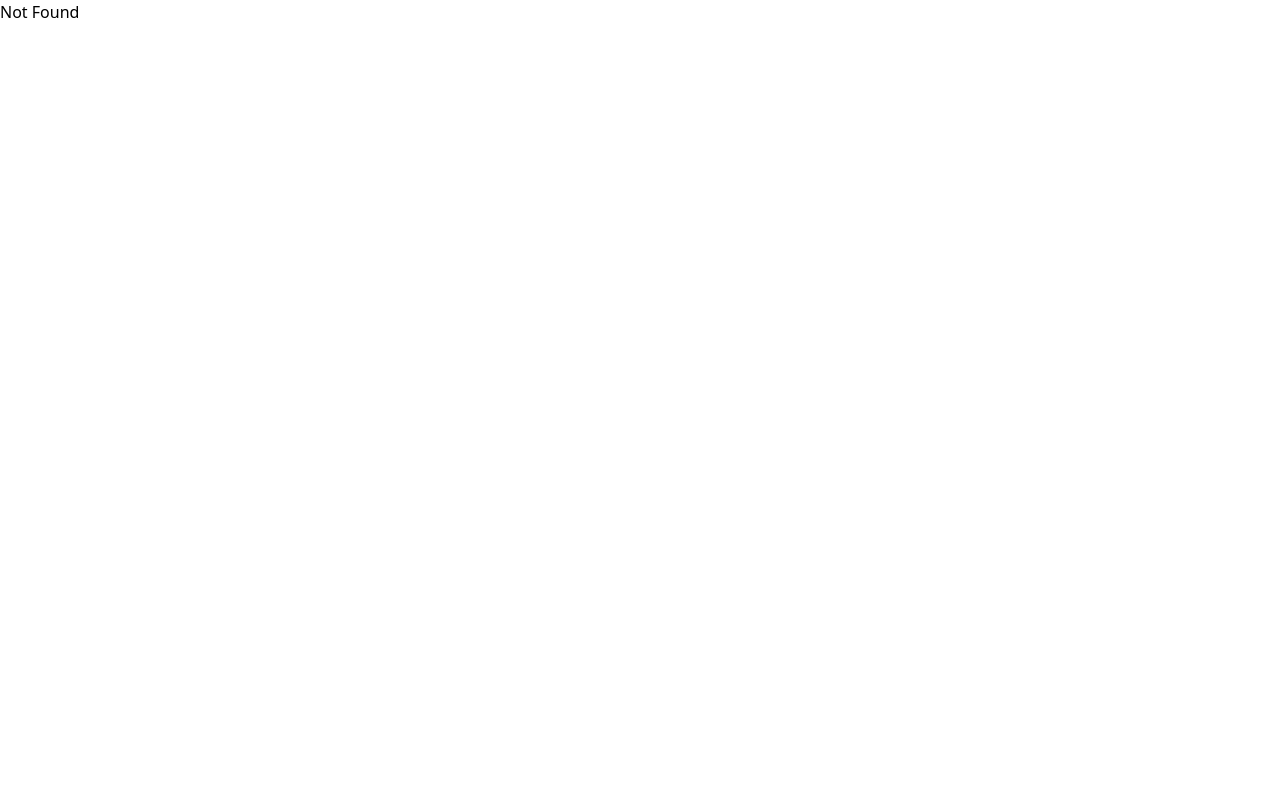
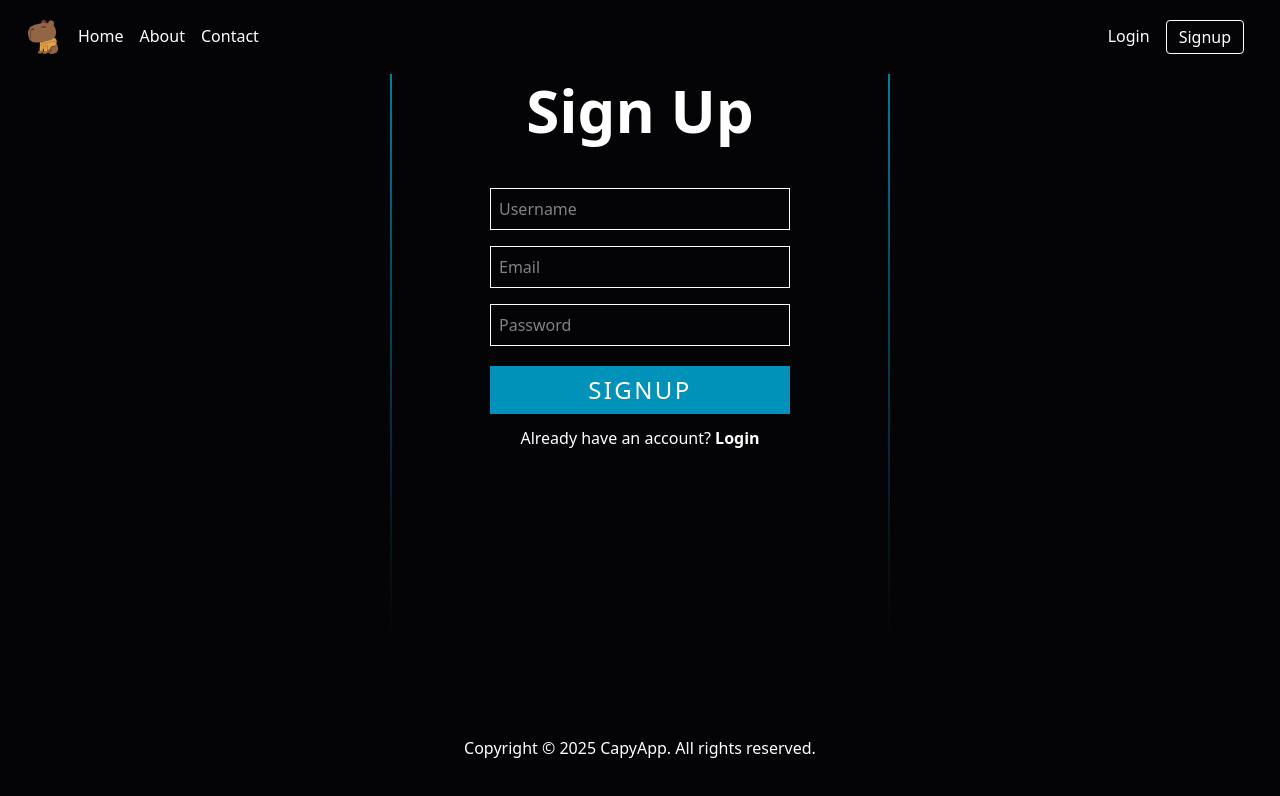
Before and after one commit to codingcapy/capyapp, a React (Vite) app in the folder frontend/: page /signup in a window 1280 px wide. Shown: the top 796 px of the page. Built offline with nearby package versions, Linux system fonts and the light colour scheme.

Commit message:
feature: built about contact login and signup pages frontend

```diff
--- a/frontend/src/components/Header.tsx
+++ b/frontend/src/components/Header.tsx
@@ -46,19 +46,31 @@ export default function Header() {
             className={`${navVisible ? "visible" : ""} md:flex`}
             id="main-nav"
           >
+            <Link to="/about">
               <div className="mx-2 text-center py-2 md:py-1">About</div>
+            </Link>
+            <Link to="/contact">
               <div className="mx-2 text-center py-2 md:py-1">Contact</div>
+            </Link>
+            <Link to="/login">
               <div className="md:hidden mx-2 text-center py-2">Login</div>
+            </Link>
+            <Link to="/signup">
               <div className="md:hidden mx-2 text-center py-2">Signup</div>
+            </Link>
           </div>
         </div>
         <div className="md:flex">
+          <Link to="/login">
             <div className="hidden md:block mx-2 text-center py-2 md:py-1">
               Login
             </div>
-          <div className="hidden md:block mx-2 text-center py-1 px-3 border rounded">
+          </Link>
+          <Link to="/signup">
+            <div className="hidden md:block mx-2 text-center py-1 px-3 border rounded hover:bg-white hover:text-black ease-in-out duration-300">
               Signup
             </div>
+          </Link>
         </div>
       </div>
     </header>
--- a/frontend/src/routeTree.gen.ts
+++ b/frontend/src/routeTree.gen.ts
@@ -11,9 +11,37 @@
 // Import Routes
 
 import { Route as rootRoute } from './routes/__root'
+import { Route as SignupImport } from './routes/signup'
+import { Route as LoginImport } from './routes/login'
+import { Route as ContactImport } from './routes/contact'
+import { Route as AboutImport } from './routes/about'
 import { Route as IndexImport } from './routes/index'
 
 // Create/Update Routes
+
+const SignupRoute = SignupImport.update({
+  id: '/signup',
+  path: '/signup',
+  getParentRoute: () => rootRoute,
+} as any)
+
+const LoginRoute = LoginImport.update({
+  id: '/login',
+  path: '/login',
+  getParentRoute: () => rootRoute,
+} as any)
+
+const ContactRoute = ContactImport.update({
+  id: '/contact',
+  path: '/contact',
+  getParentRoute: () => rootRoute,
+} as any)
+
+const AboutRoute = AboutImport.update({
+  id: '/about',
+  path: '/about',
+  getParentRoute: () => rootRoute,
+} as any)
 
 const IndexRoute = IndexImport.update({
   id: '/',
@@ -32,6 +60,34 @@ declare module '@tanstack/react-router' {
       preLoaderRoute: typeof IndexImport
       parentRoute: typeof rootRoute
     }
+    '/about': {
+      id: '/about'
+      path: '/about'
+      fullPath: '/about'
+      preLoaderRoute: typeof AboutImport
+      parentRoute: typeof rootRoute
+    }
+    '/contact': {
+      id: '/contact'
+      path: '/contact'
+      fullPath: '/contact'
+      preLoaderRoute: typeof ContactImport
+      parentRoute: typeof rootRoute
+    }
+    '/login': {
+      id: '/login'
+      path: '/login'
+      fullPath: '/login'
+      preLoaderRoute: typeof LoginImport
+      parentRoute: typeof rootRoute
+    }
+    '/signup': {
+      id: '/signup'
+      path: '/signup'
+      fullPath: '/signup'
+      preLoaderRoute: typeof SignupImport
+      parentRoute: typeof rootRoute
+    }
   }
 }
 
@@ -39,32 +95,52 @@ declare module '@tanstack/react-router' {
 
 export interface FileRoutesByFullPath {
   '/': typeof IndexRoute
+  '/about': typeof AboutRoute
+  '/contact': typeof ContactRoute
+  '/login': typeof LoginRoute
+  '/signup': typeof SignupRoute
 }
 
 export interface FileRoutesByTo {
   '/': typeof IndexRoute
+  '/about': typeof AboutRoute
+  '/contact': typeof ContactRoute
+  '/login': typeof LoginRoute
+  '/signup': typeof SignupRoute
 }
 
 export interface FileRoutesById {
   __root__: typeof rootRoute
   '/': typeof IndexRoute
+  '/about': typeof AboutRoute
+  '/contact': typeof ContactRoute
+  '/login': typeof LoginRoute
+  '/signup': typeof SignupRoute
 }
 
 export interface FileRouteTypes {
   fileRoutesByFullPath: FileRoutesByFullPath
-  fullPaths: '/'
+  fullPaths: '/' | '/about' | '/contact' | '/login' | '/signup'
   fileRoutesByTo: FileRoutesByTo
-  to: '/'
-  id: '__root__' | '/'
+  to: '/' | '/about' | '/contact' | '/login' | '/signup'
+  id: '__root__' | '/' | '/about' | '/contact' | '/login' | '/signup'
   fileRoutesById: FileRoutesById
 }
 
 export interface RootRouteChildren {
   IndexRoute: typeof IndexRoute
+  AboutRoute: typeof AboutRoute
+  ContactRoute: typeof ContactRoute
+  LoginRoute: typeof LoginRoute
+  SignupRoute: typeof SignupRoute
 }
 
 const rootRouteChildren: RootRouteChildren = {
   IndexRoute: IndexRoute,
+  AboutRoute: AboutRoute,
+  ContactRoute: ContactRoute,
+  LoginRoute: LoginRoute,
+  SignupRoute: SignupRoute,
 }
 
 export const routeTree = rootRoute
@@ -77,11 +153,27 @@ export const routeTree = rootRoute
     "__root__": {
       "filePath": "__root.tsx",
       "children": [
-        "/"
+        "/",
+        "/about",
+        "/contact",
+        "/login",
+        "/signup"
       ]
     },
     "/": {
       "filePath": "index.tsx"
+    },
+    "/about": {
+      "filePath": "about.tsx"
+    },
+    "/contact": {
+      "filePath": "contact.tsx"
+    },
+    "/login": {
+      "filePath": "login.tsx"
+    },
+    "/signup": {
+      "filePath": "signup.tsx"
     }
   }
 }
--- /dev/null
+++ b/frontend/src/routes/about.tsx
@@ -0,0 +1,33 @@
+import { createFileRoute } from "@tanstack/react-router";
+import Header from "../components/Header";
+import Footer from "../components/Footer";
+
+export const Route = createFileRoute("/about")({
+  component: RouteComponent,
+});
+
+function RouteComponent() {
+  return (
+    <div className="flex flex-col min-h-screen bg-[#040406]">
+      <Header />
+      <main className="flex-1 text-white max-w-[800px] mx-auto">
+        <h1 className=" relative z-2 pt-20 pb-10 text-center text-4xl md:text-6xl font-bold">
+          About
+        </h1>
+        <p className="text-center mb-10 text-xl">
+          CapyApp is a chat app that allows you to be as chatty as capybaras.
+        </p>
+        <p className="text-center text-xl mb-10">
+          Capybaras are semi-aquatic mammals native to South America. They are
+          the largest rodents in the world and are extremely social and
+          friendly.
+        </p>
+        <p className="text-center text-xl mb-10">
+          With CapyApp, you can connect with friends and family all around the
+          world.
+        </p>
+      </main>
+      <Footer />
+    </div>
+  );
+}
--- /dev/null
+++ b/frontend/src/routes/contact.tsx
@@ -0,0 +1,37 @@
+import { createFileRoute } from "@tanstack/react-router";
+import Header from "../components/Header";
+import Footer from "../components/Footer";
+
+export const Route = createFileRoute("/contact")({
+  component: RouteComponent,
+});
+
+function RouteComponent() {
+  return (
+    <div className="flex flex-col min-h-screen bg-[#040406]">
+      <Header />
+      <main className="flex-1 text-white max-w-[800px] mx-auto">
+        <h1 className=" relative z-2 pt-20 pb-5 text-center text-4xl md:text-6xl font-bold">
+          Contact
+        </h1>
+        <h2 className="text-center pb-10">Lettuce know what you need</h2>
+        <form action="" className="relative z-2 flex flex-col mx-auto">
+          <input
+            type="text"
+            placeholder="Email"
+            className="mx-auto border p-2 my-2 md:w-[400px]"
+          />
+          <textarea
+            placeholder="Your message"
+            className="mx-auto border p-2 my-2 md:w-[400px]"
+            rows={10}
+          />
+          <button className="py-2 px-5 my-3 text-2xl tracking-widest bg-cyan-600 w-[200px] md:w-[300px] mx-auto">
+            SEND
+          </button>
+        </form>
+      </main>
+      <Footer />
+    </div>
+  );
+}
--- a/frontend/src/routes/index.tsx
+++ b/frontend/src/routes/index.tsx
@@ -1,4 +1,4 @@
-import { createFileRoute } from "@tanstack/react-router";
+import { createFileRoute, Link } from "@tanstack/react-router";
 import Header from "../components/Header";
 import Footer from "../components/Footer";
 
@@ -17,6 +17,14 @@ function RouteComponent() {
         <h2 className="text-center text-2xl md:text-3xl">
           Get chatty like the capys do.
         </h2>
+        <h2 className="text-center text-2xl md:text-3xl">
+          Connect with friends and family all around the world.
+        </h2>
+        <Link to="/signup">
+          <div className="text-2xl md:text-4xl pt-2 pb-3 px-5 my-10 border rounded mx-auto w-[300px] text-center hover:bg-white hover:text-black ease-in-out duration-300">
+            Start chatting
+          </div>
+        </Link>
       </main>
       <Footer />
     </div>
--- /dev/null
+++ b/frontend/src/routes/login.tsx
@@ -0,0 +1,46 @@
+import { createFileRoute, Link } from "@tanstack/react-router";
+import Header from "../components/Header";
+import Footer from "../components/Footer";
+
+export const Route = createFileRoute("/login")({
+  component: RouteComponent,
+});
+
+function RouteComponent() {
+  return (
+    <div className="flex flex-col min-h-screen">
+      <Header />
+      <main className="flex-1 bg-[#040406] text-white">
+        <div className="relative bg-gradient-to-b from-cyan-600 to-[#040406] w-[320px] md:w-[500px] mx-auto h-[80vh]">
+          <div className="bg-[#040406] absolute top-0 left-[2px] w-[316px] md:w-[496px] h-[80vh]">
+            <h1 className=" relative z-2 pt-20 pb-10 text-center text-4xl md:text-6xl font-bold">
+              Login
+            </h1>
+            <form action="" className="relative z-2 flex flex-col mx-auto">
+              <input
+                type="text"
+                placeholder="Email"
+                className="mx-auto border p-2 my-2 md:w-[300px]"
+              />
+              <input
+                type="text"
+                placeholder="Password"
+                className="mx-auto border p-2 my-2 md:w-[300px]"
+              />
+              <button className="py-2 px-5 my-3 text-2xl tracking-widest bg-cyan-600 w-[200px] md:w-[300px] mx-auto">
+                LOGIN
+              </button>
+              <div className="mx-auto">
+                Don't have an accountt?{" "}
+                <Link to="/signup" className="font-bold">
+                  Sign up
+                </Link>
+              </div>
+            </form>
+          </div>
+        </div>
+      </main>
+      <Footer />
+    </div>
+  );
+}
--- /dev/null
+++ b/frontend/src/routes/signup.tsx
@@ -0,0 +1,51 @@
+import { createFileRoute, Link } from "@tanstack/react-router";
+import Header from "../components/Header";
+import Footer from "../components/Footer";
+
+export const Route = createFileRoute("/signup")({
+  component: RouteComponent,
+});
+
+function RouteComponent() {
+  return (
+    <div className="flex flex-col min-h-screen">
+      <Header />
+      <main className="flex-1 bg-[#040406] text-white">
+        <div className="relative bg-gradient-to-b from-cyan-600 to-[#040406] w-[320px] md:w-[500px] mx-auto h-[80vh]">
+          <div className="bg-[#040406] absolute top-0 left-[2px] w-[316px] md:w-[496px] h-[80vh]">
+            <h1 className=" relative z-2 pt-20 pb-10 text-center text-4xl md:text-6xl font-bold">
+              Sign Up
+            </h1>
+            <form action="" className="relative z-2 flex flex-col mx-auto">
+              <input
+                type="text"
+                placeholder="Username"
+                className="mx-auto border p-2 my-2 md:w-[300px]"
+              />
+              <input
+                type="text"
+                placeholder="Email"
+                className="mx-auto border p-2 my-2 md:w-[300px]"
+              />
+              <input
+                type="text"
+                placeholder="Password"
+                className="mx-auto border p-2 my-2 md:w-[300px]"
+              />
+              <button className="py-2 px-5 my-3 text-2xl tracking-widest bg-cyan-600 w-[200px] md:w-[300px] mx-auto">
+                SIGNUP
+              </button>
+              <div className="mx-auto">
+                Already have an account?{" "}
+                <Link to="/login" className="font-bold">
+                  Login
+                </Link>
+              </div>
+            </form>
+          </div>
+        </div>
+      </main>
+      <Footer />
+    </div>
+  );
+}
```
Also changed, not shown: 5 other files (tests, documents, lock files or other folders). Lines whose indentation alone changed are shown as unchanged.
